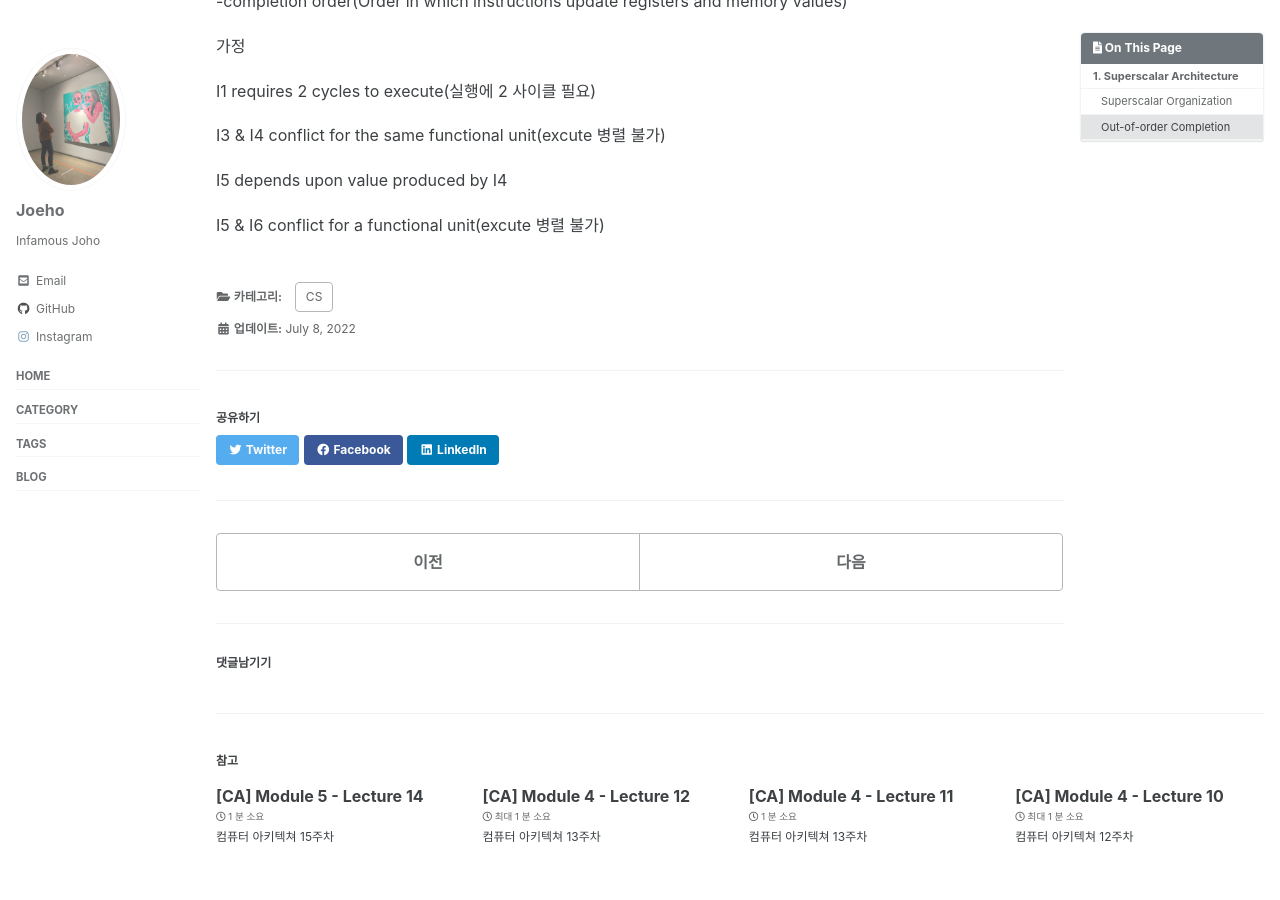
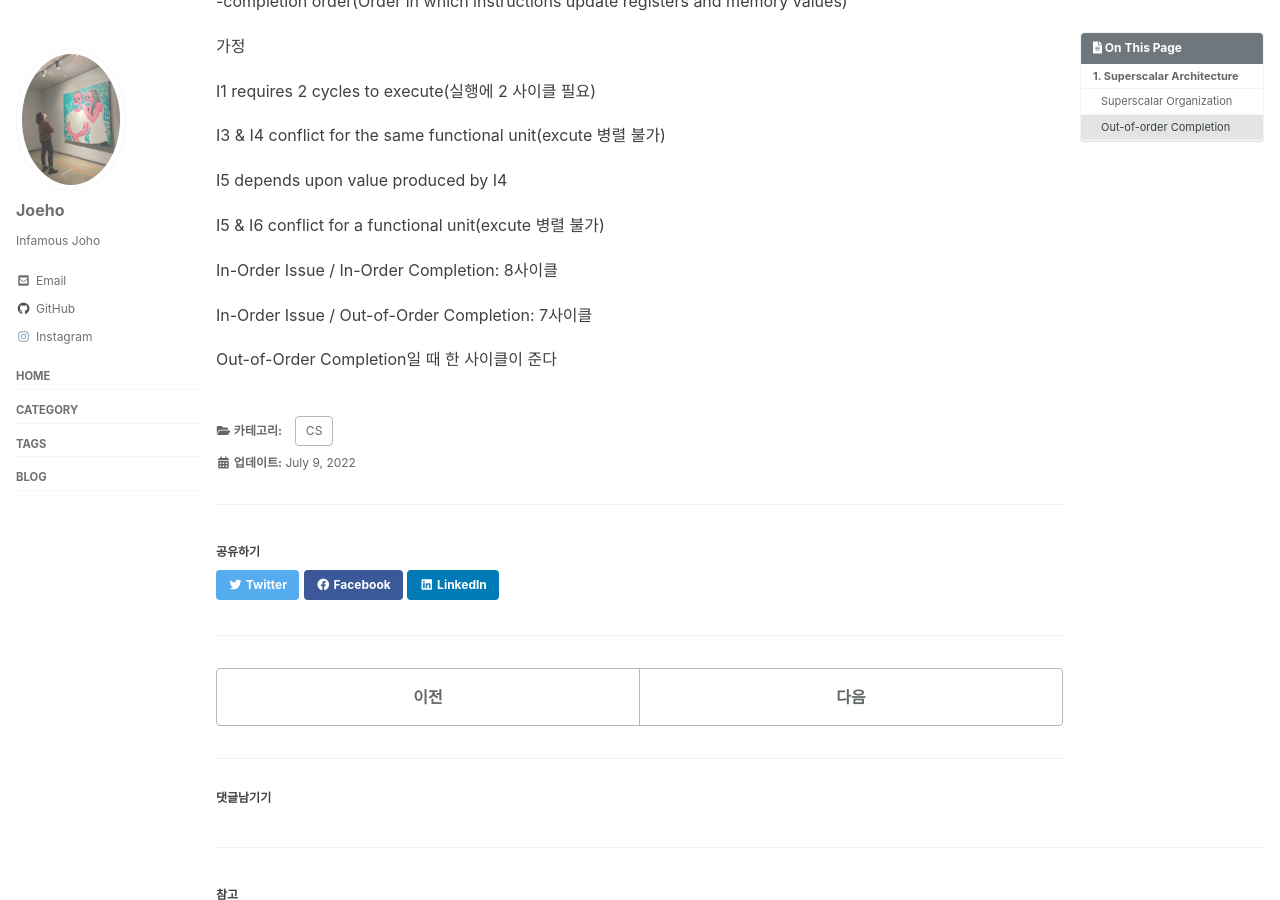
Before and after one commit to joeholee/joeholee.github.io, a Jekyll site: the page built from _posts/2022-06-02-ca-thirteenth.md, in a window 1280 px wide and 900 px high, scrolled down 895 px. Built offline with Jekyll 4.4.1, drawn with Linux system fonts in a browser that asks for light colours; cached includes are drawn as plain includes; some web fonts are replaced; comment, search, counter and statistics services are not loaded.

Commit message:
Update 2022-06-02-ca-thirteenth.md

```diff
--- a/_posts/2022-06-02-ca-thirteenth.md
+++ b/_posts/2022-06-02-ca-thirteenth.md
@@ -55,3 +55,9 @@ I3 & I4 conflict for the same functional unit(excute 병렬 불가)
 I5 depends upon value produced by I4
 
 I5 & I6 conflict for a functional unit(excute 병렬 불가)
+
+In-Order Issue / In-Order Completion: 8사이클
+
+In-Order Issue / Out-of-Order Completion: 7사이클
+
+Out-of-Order Completion일 때 한 사이클이 준다
```
Also changed, not shown: other parts of _posts/2022-06-02-ca-thirteenth.md (+1 -1 lines).
